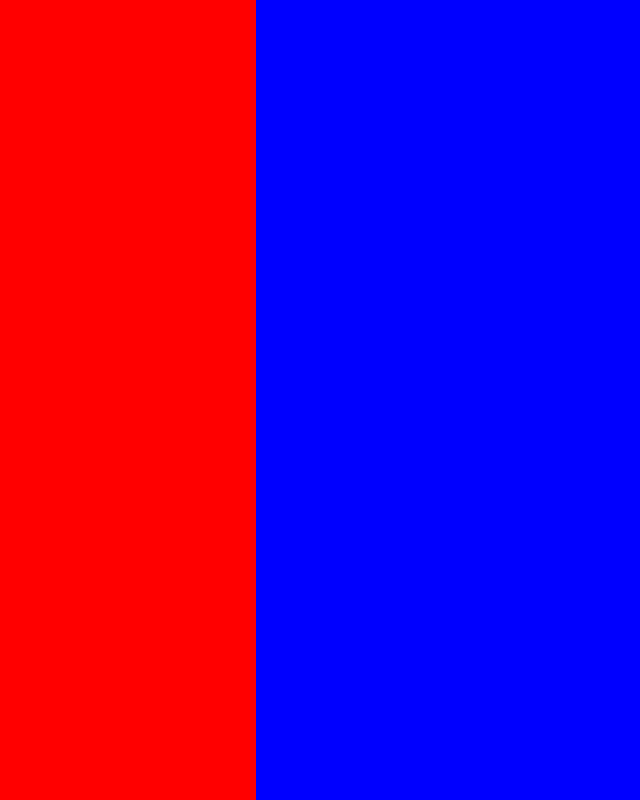
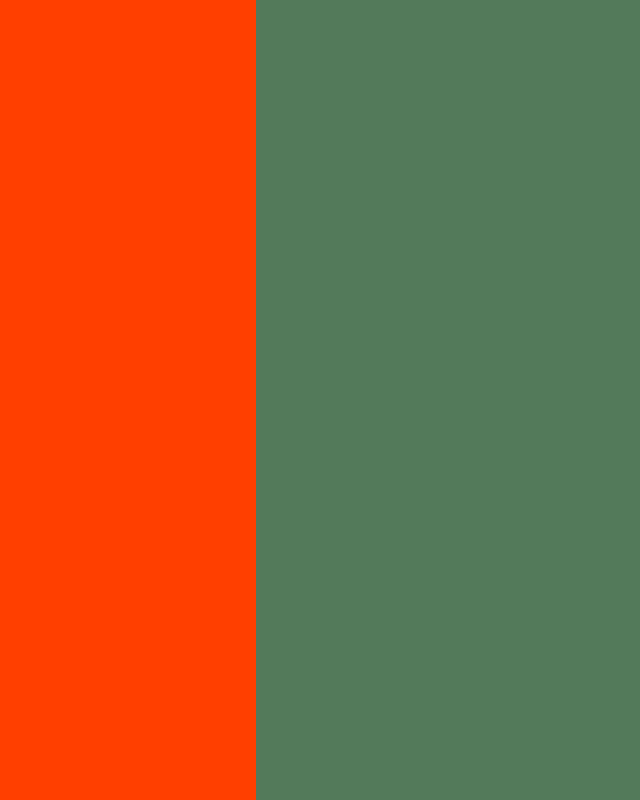
Before and after one commit to Z3BINI/restaurant-page, a website built with webpack: page dist/index.html in a window 1280 px wide. Shown: the whole page, without its empty margins (0-640 px from the left). Built offline with nearby package versions, Linux system fonts and the light colour scheme; files whose address does not match are found by name.

Commit message:
Chose main colors

```diff
--- a/src/style.css
+++ b/src/style.css
@@ -2,6 +2,7 @@
     margin: 0;
     padding: 0;
     box-sizing: border-box;
+    color: #EFF2F1;
 }
 
 body {
@@ -19,13 +20,13 @@ body {
 }
 
 .sidebar {
-    background-color: red;
+    background-color: #FF3F00;
 
     grid-area: sidebar;
 }
 
 .main {
-    background-color: blue;
+    background-color: #537A5A;
 
     grid-area: main;
 
```
